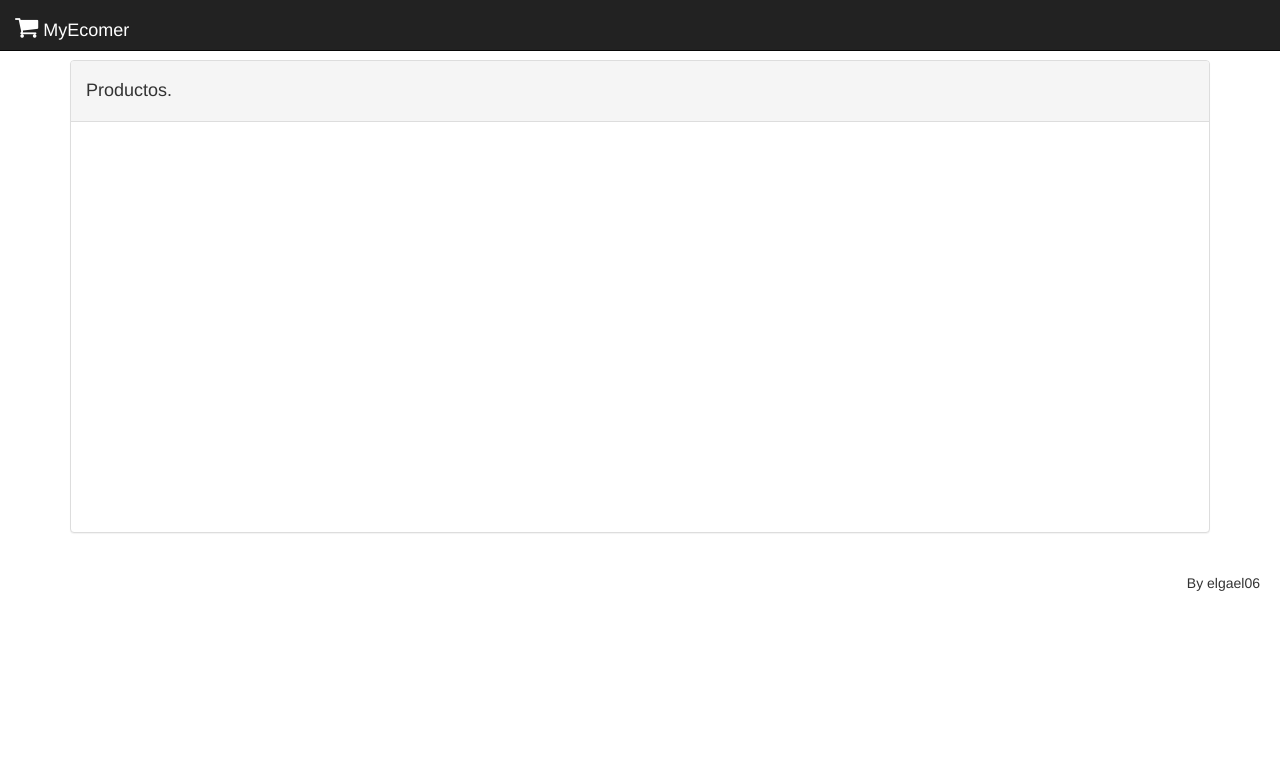
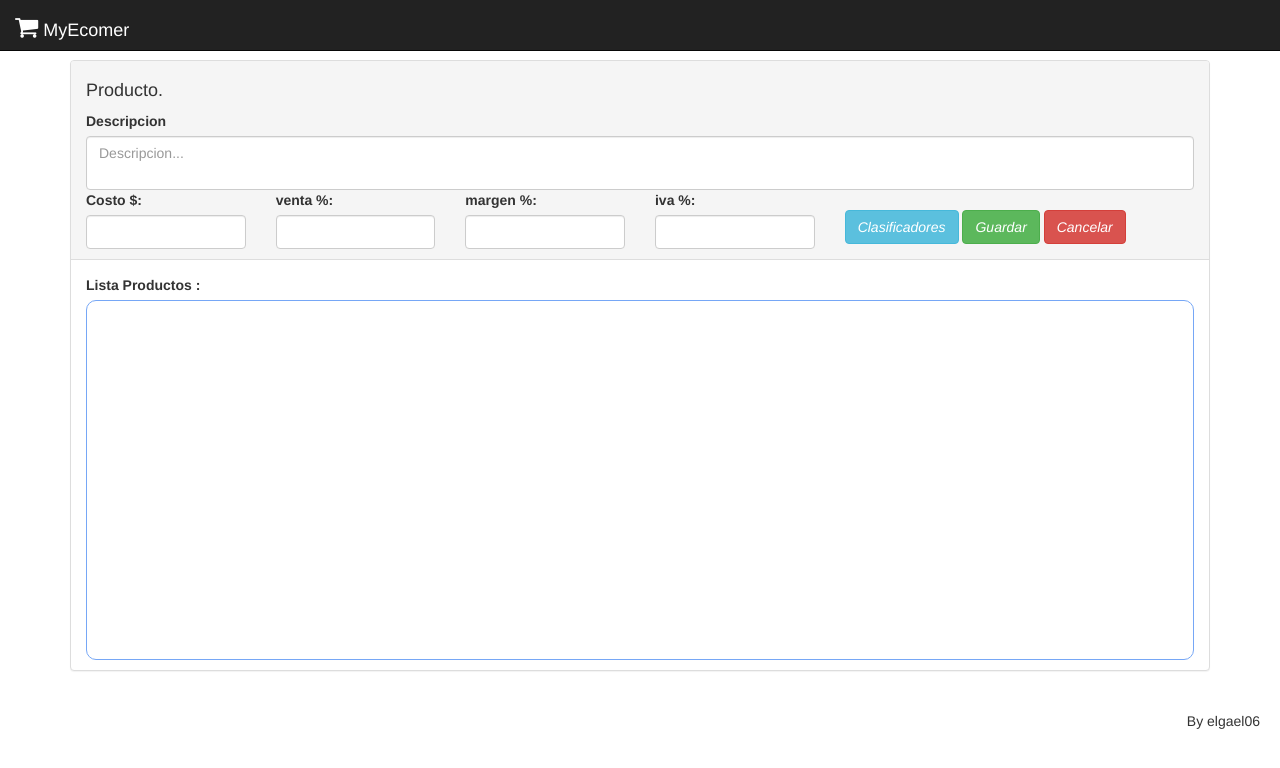
Before and after one commit to elgael06/Ecomer, a Django app: template e-comer/templates/productos/index.html in a window 1280 px wide. Shown: the top 768 px of the page. Run offline with Django 3.2, Linux system fonts and the light colour scheme; the template is opened without the code that fills it, so the values that code supplies are empty; parts of the project's set-up code (start-up, migrations or seed data) failed here and were passed over; some libraries are stand-ins or nearby versions.

Commit message:
Vista, crar modificar de producto

```diff
--- a/e-comer/templates/productos/index.html
+++ b/e-comer/templates/productos/index.html
@@ -3,14 +3,47 @@
 {% block title %}
      Productos
 {% endblock %}
-
+{% load staticfiles %}
+    {% load static %}
 {% block content %}
-<div class="panel panel-default">
+<div class="panel panel-default" id="productos">
      <div class="panel-heading">
-          <h4>Productos.</h4>
+          <h4>Producto.</h4>
+          <div class="row">
+               <div class="col-sm-12">
+                    <label>Descripcion</label>
+                    <textarea class="form-control" v-model="seleccion.descripcion" style="resize:none" placeholder="Descripcion..."></textarea>
+               </div>
+               <div class="col-sm-2">
+                    <label>Costo $:</label>
+                    <input type="number" class="form-control" v-on:keyup="venta" v-model="seleccion.costo" />
+               </div>
+               <div class="col-sm-2">
+                    <label>venta %:</label>
+                    <input type="number" class="form-control" v-on:keyup="margen" v-model="seleccion.venta" />
+               </div>
+               <div class="col-sm-2">
+                    <label>margen %:</label>
+                    <input type="number" class="form-control" v-on:keyup="venta" v-model="seleccion.margen" />
+               </div>
+               <div class="col-sm-2">
+                    <label>iva %:</label>
+                    <input type="number" class="form-control" v-model="seleccion.iva" />
+               </div>
+               <div class=" col-sm-4" style="margin-top:20px">
+                         <i class="btn btn-info">Clasificadores</i>
+                    <i class="btn btn-success" v-if="comprovar" @click="on_guardar">Guardar</i>
+                    <i class="btn btn-danger" @click="restablecer_parametros">Cancelar</i>
+               </div>
+          </div>
      </div>
       <div class="panel-body" style="height:410px">
-
-      </div>
+          <label>Lista Productos :</label>
+          <div style="overflow: auto;height: 360px;border: 1px rgb(118, 167, 246) solid;border-radius: 10px">
+               <Producto v-bind:productos="productos">
+               </Producto>
+          </div>
+     </div>
 </div>
+<script src="{% static 'src/js/productos/alta_productos.js' %}?1.0.1"></script>
 {% endblock %}
```
Also changed, not shown: e-comer/apps/productos/models.py (+6 -0 lines), e-comer/apps/productos/views.py (+60 -9 lines), e-comer/database/database.sqlite3, 1 other file.
